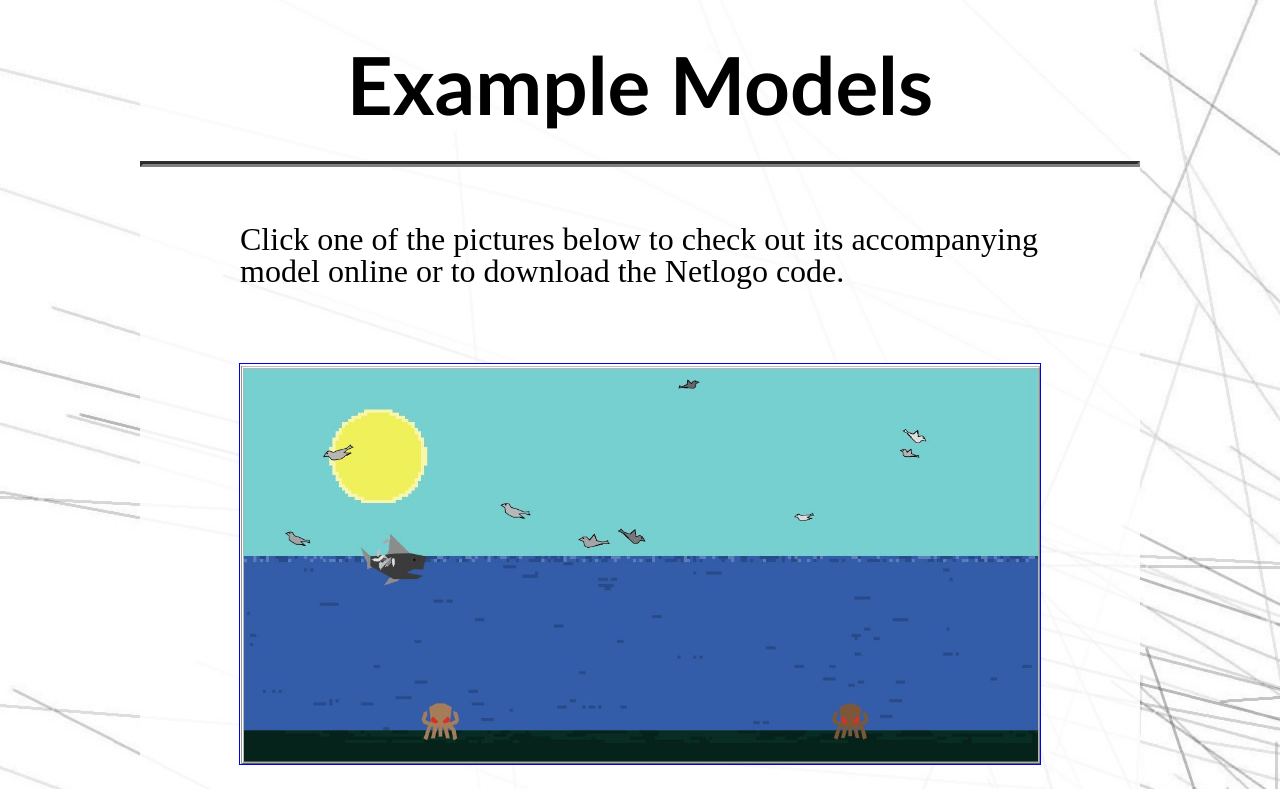
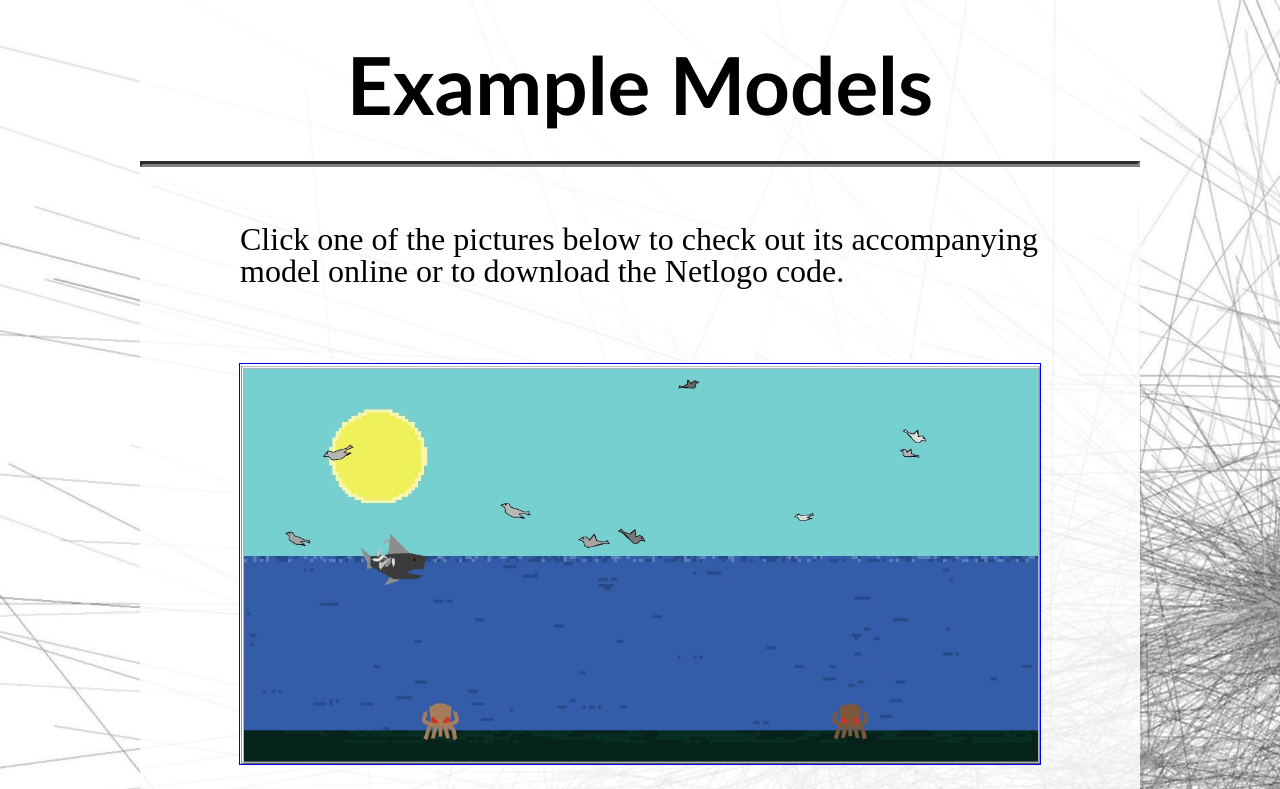
Before and after one commit to lukepc/lukepc.github.io, a plain HTML site: page index.html in a window 1280 px wide. Shown: the top 789 px of the page. Drawn offline with Linux system fonts and the light colour scheme.

Commit message:
Update styles.css

```diff
--- a/styles.css
+++ b/styles.css
@@ -4,7 +4,7 @@ body {
 	line-height: 125%;
 	background-image: url(bkgnd_img_2.jpg);
 	background-repeat: no-repeat;
-	background-size:scale;
+	background-size:cover;
 	background-attachment: fixed;
 }
 
```
